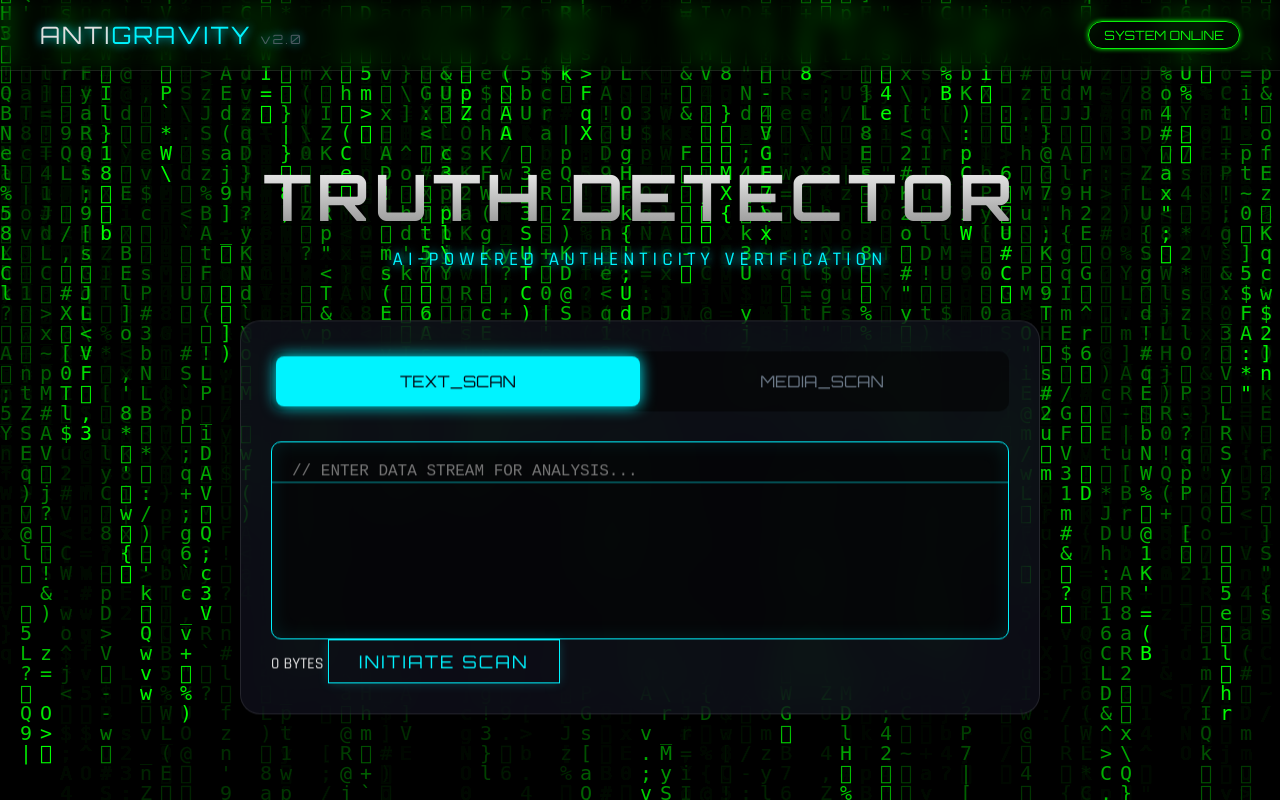
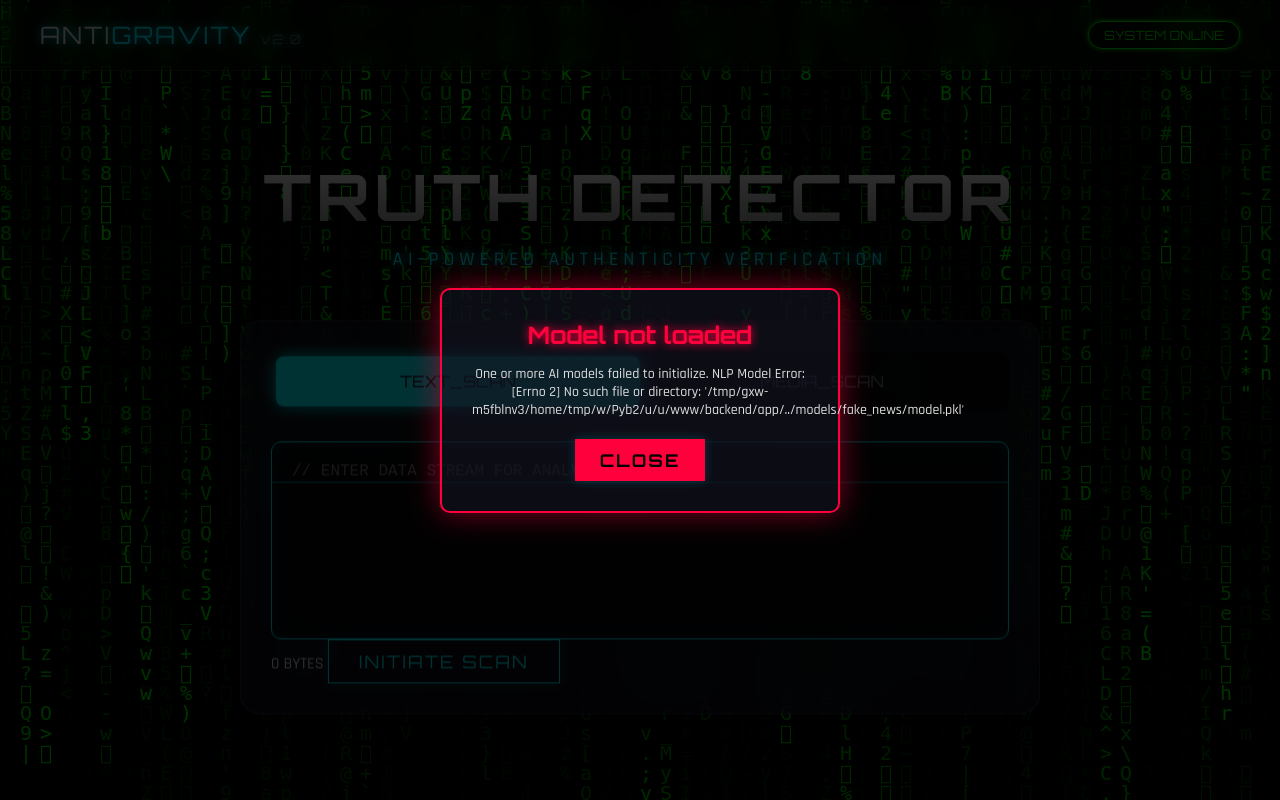
Before and after one commit to anandjadhav42004/deepfake-detection-ai, a Flask app: page / in a window 1280 px wide. Run offline with Flask 3, Linux system fonts and the light colour scheme.

Commit message:
Final project structure with fixed backend

```diff
--- a/backend/app/routes.py
+++ b/backend/app/routes.py
@@ -12,15 +12,23 @@ import tempfile
 
 main = Blueprint('main', __name__)
 
-# --- Load NLP Model ---
+
+nlp_model = None
+nlp_vectorizer = None
+nlp_error = None
+
 try:
-    with open('models/fake_news/model.pkl', 'rb') as f:
+    base_dir = os.path.dirname(os.path.abspath(__file__))
+    models_dir = os.path.join(base_dir, '..', 'models')
+
+    with open(os.path.join(models_dir, 'fake_news/model.pkl'), 'rb') as f:
         nlp_model = pickle.load(f)
-    with open('models/fake_news/vectorizer.pkl', 'rb') as f:
+    with open(os.path.join(models_dir, 'fake_news/vectorizer.pkl'), 'rb') as f:
         nlp_vectorizer = pickle.load(f)
     print("NLP Model loaded.")
 except Exception as e:
     print(f"Error loading NLP model: {e}")
+    nlp_error = str(e)
     nlp_model = None
 
 # --- Define & Load Deepfake Model ---
@@ -43,24 +51,32 @@ class DeepfakeCNN(nn.Module):
         return x
 
 deepfake_model = DeepfakeCNN()
+deepfake_error = None
+
 try:
-    deepfake_model.load_state_dict(torch.load('models/deepfake/model.pth'))
+    deepfake_model.load_state_dict(torch.load(os.path.join(models_dir, 'deepfake/model.pth'), map_location=torch.device('cpu')))
     deepfake_model.eval()
     print("Deepfake Model loaded.")
 except Exception as e:
     print(f"Error loading Deepfake model: {e}")
+    deepfake_error = str(e)
     deepfake_model = None
 
 # --- Routes ---
 
+@main.route('/status')
+def status():
+    """Check if models are loaded"""
+    return jsonify({
+        'deepfake_loaded': deepfake_model is not None,
+        'nlp_loaded': nlp_model is not None,
+        'deepfake_error': deepfake_error,
+        'nlp_error': nlp_error
+    })
+
 @main.route('/')
 def index():
     return render_template('index.html')
-
-@main.route('/favicon.ico')
-def favicon():
-    return send_from_directory(os.path.join(main.root_path, 'static'),
-                               'favicon.svg', mimetype='image/vnd.microsoft.icon')
 
 @main.route('/predict_news', methods=['POST'])
 def predict_news():
@@ -73,7 +89,7 @@ def predict_news():
         prediction = nlp_model.predict(vectorized_text)[0] # "FAKE" or "REAL"
         return jsonify({'result': prediction})
     else:
-        return jsonify({'result': 'Error', 'message': 'Model not loaded'})
+        return jsonify({'result': 'Error', 'message': f'Model not loaded: {nlp_error}'})
 
 @main.route('/predict_deepfake', methods=['POST'])
 def predict_deepfake():
@@ -160,4 +176,4 @@ def predict_deepfake():
             return jsonify({'result': 'Error', 'message': str(e)})
     else:
         # Fallback if model failed to load
-        return jsonify({'result': 'Unknown', 'message': 'Model not loaded'})
+        return jsonify({'result': 'Unknown', 'message': f'Model not loaded: {deepfake_error}'})
--- a/frontend/static/css/style.css
+++ b/frontend/static/css/style.css
@@ -152,6 +152,7 @@ body {
     position: relative;
     background: linear-gradient(to bottom, #fff, #888);
     -webkit-background-clip: text;
+    background-clip: text;
     -webkit-text-fill-color: transparent;
 }
 
@@ -458,3 +459,57 @@ textarea {
     animation: none;
     border-color: currentColor;
 }
+
+/* Error Modal */
+.error-modal {
+    position: fixed;
+    top: 0;
+    left: 0;
+    width: 100%;
+    height: 100%;
+    background: rgba(0, 0, 0, 0.8);
+    display: flex;
+    align-items: center;
+    justify-content: center;
+    z-index: 10000;
+}
+
+.error-modal.hidden {
+    display: none;
+}
+
+.error-modal-content {
+    background: var(--card-bg);
+    border: 2px solid var(--neon-red);
+    border-radius: 10px;
+    padding: 30px;
+    max-width: 400px;
+    text-align: center;
+    box-shadow: 0 0 30px rgba(255, 0, 60, 0.5);
+}
+
+.error-modal-content h2 {
+    color: var(--neon-red);
+    font-family: var(--font-head);
+    margin-bottom: 15px;
+    text-shadow: 0 0 10px var(--neon-red);
+}
+
+.error-modal-content p {
+    color: var(--text-main);
+    margin-bottom: 20px;
+    font-size: 14px;
+}
+
+#closeError {
+    background: var(--neon-red);
+    color: #000;
+    border: none;
+    padding: 10px 25px;
+    cursor: pointer;
+    font-weight: bold;
+}
+
+#closeError:hover {
+    opacity: 0.8;
+}
--- a/frontend/static/js/script.js
+++ b/frontend/static/js/script.js
@@ -1,4 +1,30 @@
 $(document).ready(function () {
+
+    // --- CHECK MODEL STATUS ON LOAD ---
+    $.get('/status', function (data) {
+        if (!data.deepfake_loaded || !data.nlp_loaded) {
+            let errorMsg = 'One or more AI models failed to initialize.';
+            if (!data.deepfake_loaded && data.deepfake_error) {
+                errorMsg += '\n\nDeepfake Model Error: ' + data.deepfake_error;
+            }
+            if (!data.nlp_loaded && data.nlp_error) {
+                errorMsg += '\n\nNLP Model Error: ' + data.nlp_error;
+            }
+            $('#errorMessage').text(errorMsg);
+            $('#errorModal').removeClass('hidden');
+            // Disable all functionality until models are loaded
+            $('.cyber-btn').prop('disabled', true);
+        }
+    }).fail(function () {
+        $('#errorMessage').text('Failed to connect to the server. Please ensure the backend is running.');
+        $('#errorModal').removeClass('hidden');
+        $('.cyber-btn').prop('disabled', true);
+    });
+
+    $('#closeError').click(function () {
+        // User acknowledges the error - they can still try to use the app
+        $('#errorModal').addClass('hidden');
+    });
 
     // --- CANVAS BACKGROUND (The "Running" Visual) ---
     const canvas = document.getElementById('bgCanvas');
--- a/frontend/templates/index.html
+++ b/frontend/templates/index.html
@@ -28,6 +28,15 @@
     <main class="main-container">
         <h1 class="main-title glitched" data-text="TRUTH DETECTOR">TRUTH DETECTOR</h1>
         <p class="subtitle">AI-POWERED AUTHENTICITY VERIFICATION</p>
+
+        <!-- Error Modal -->
+        <div id="errorModal" class="error-modal hidden">
+            <div class="error-modal-content">
+                <h2>Model not loaded</h2>
+                <p id="errorMessage">One or more AI models failed to initialize.</p>
+                <button id="closeError" class="cyber-btn">Close</button>
+            </div>
+        </div>
 
         <div class="floating-interface">
             <div class="control-deck">
```
